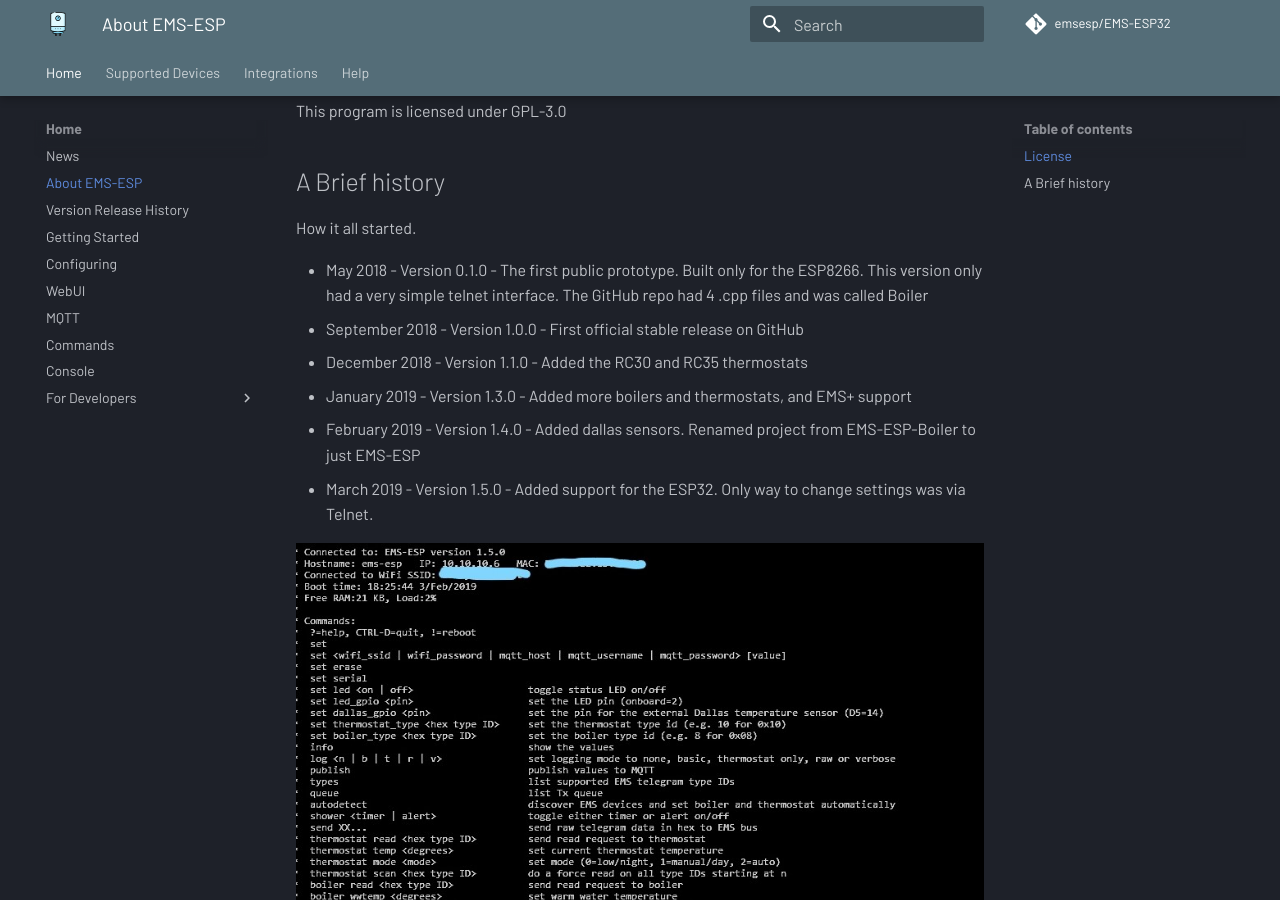
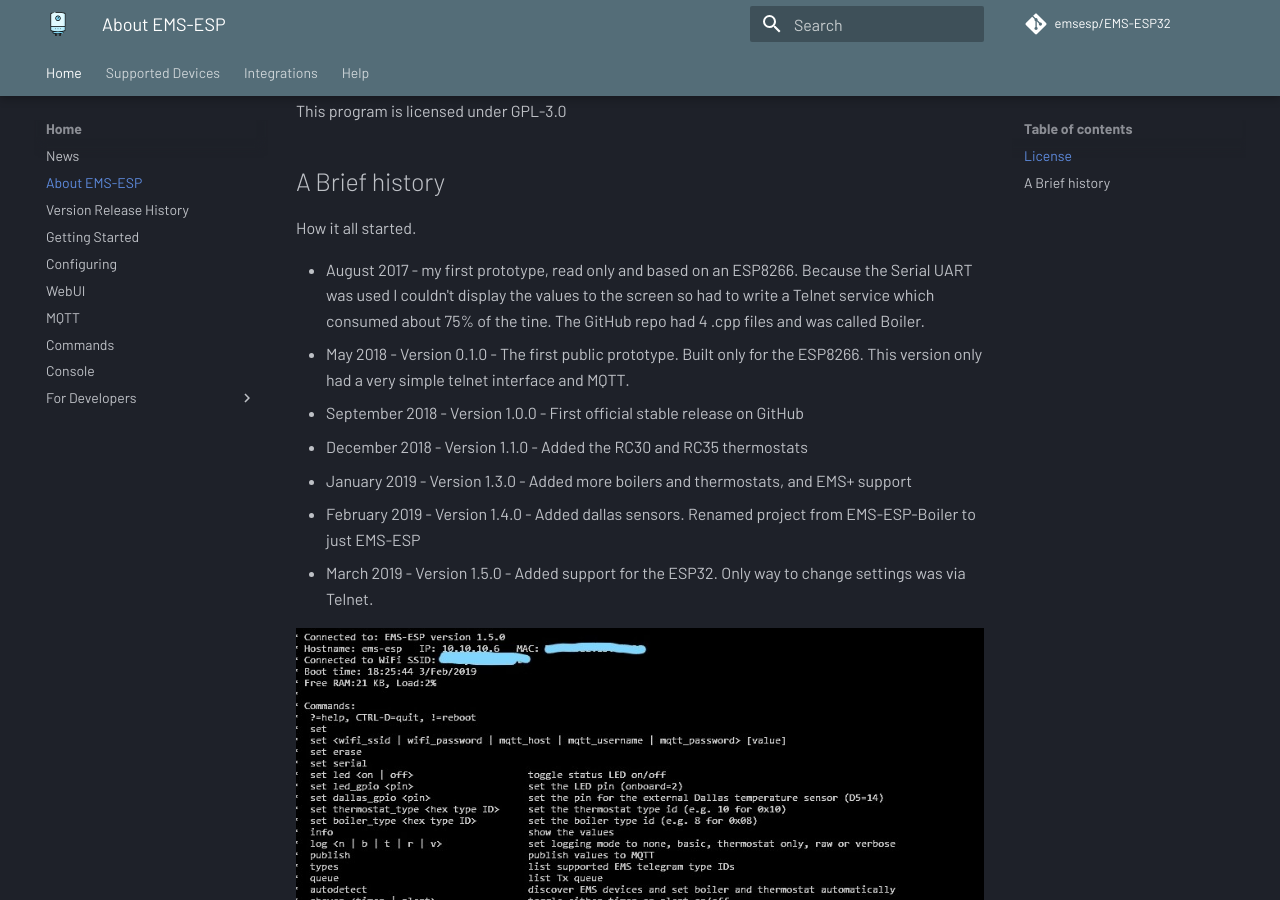
Before and after one commit to emsesp/docs, an MkDocs documentation site: the page built from docs/About.md, in a window 1280 px wide and 900 px high, scrolled down 524 px. Built offline with MkDocs 1.6.1 and Material for MkDocs 9.7.7, drawn with Linux system fonts in a browser that asks for light colours; comment, search, counter and statistics services are not loaded.

Commit message:
update history

```diff
--- a/docs/About.md
+++ b/docs/About.md
@@ -12,7 +12,8 @@
 
 How it all started.
 
-- May 2018 - Version 0.1.0 - The first public prototype. Built only for the ESP8266. This version only had a very simple telnet interface. The GitHub repo had 4 .cpp files and was called Boiler
+- August 2017 - my first prototype, read only and based on an ESP8266. Because the Serial UART was used I couldn't display the values to the screen so had to write a Telnet service which consumed about 75% of the tine. The GitHub repo had 4 .cpp files and was called Boiler.
+- May 2018 - Version 0.1.0 - The first public prototype. Built only for the ESP8266. This version only had a very simple telnet interface and MQTT.
 - September 2018 - Version 1.0.0 - First official stable release on GitHub
 - December 2018 - Version 1.1.0 - Added the RC30 and RC35 thermostats
 - January 2019 - Version 1.3.0 - Added more boilers and thermostats, and EMS+ support
```
